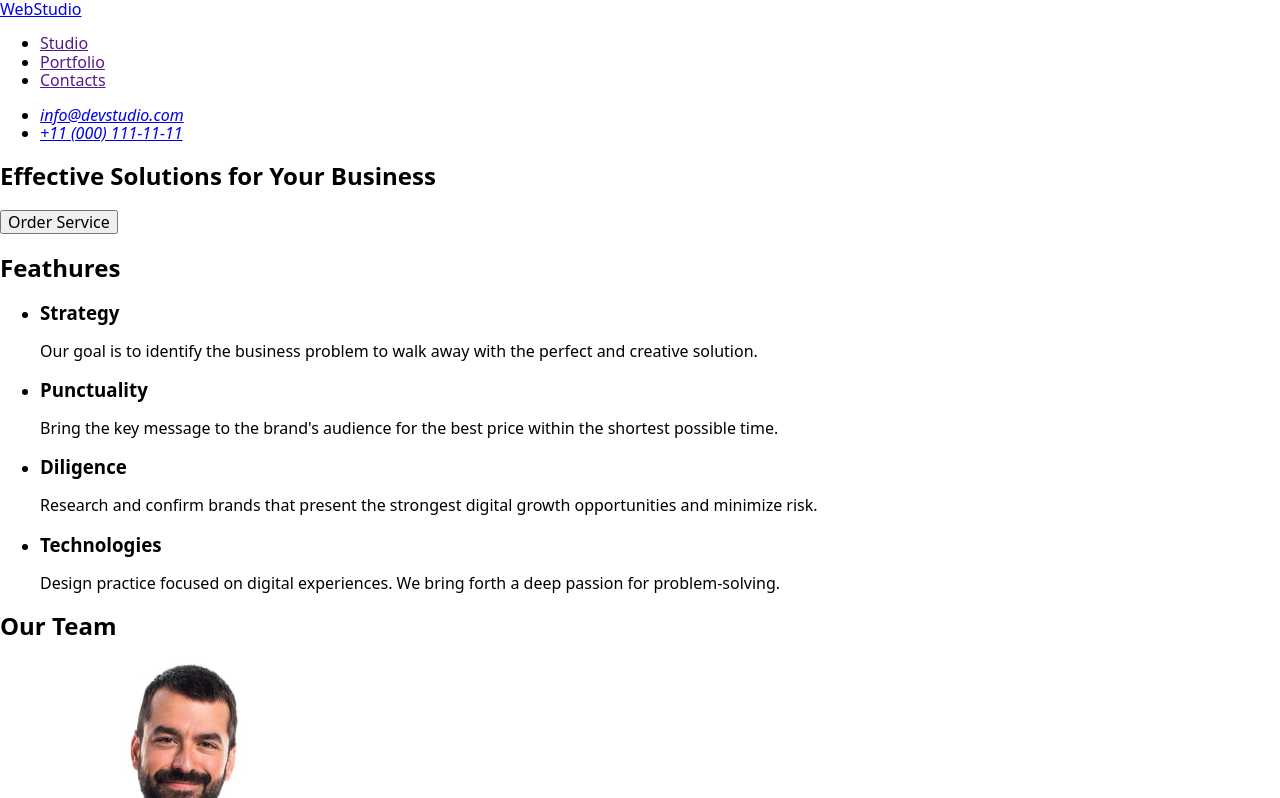
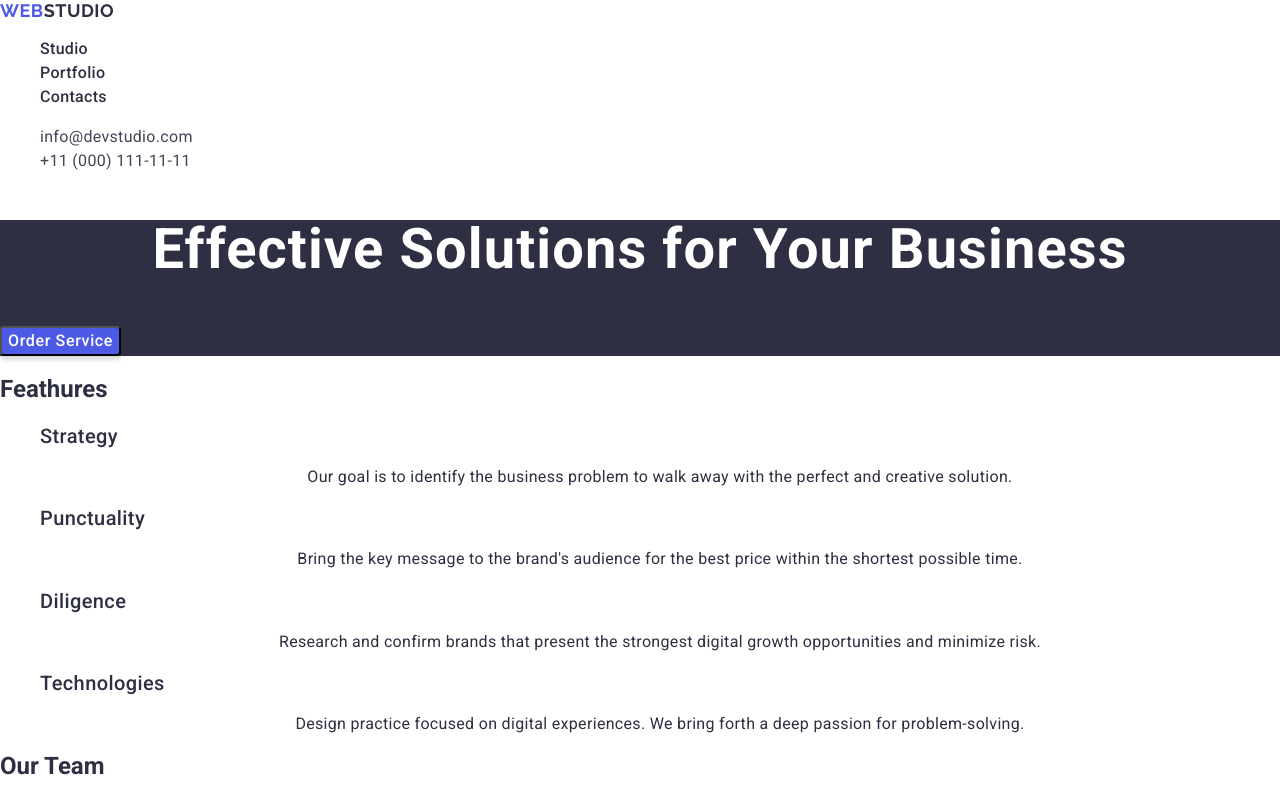
Before and after one commit to Illek/goit-markup-hw-02, a plain HTML site: page index.html in a window 1280 px wide. Shown: the top 798 px of the page. Drawn offline with nearby package versions, Linux system fonts and the light colour scheme.

Commit message:
Add feathures
Add fonts
add styles
add classes
style button

```diff
--- a/css/styles.css
+++ b/css/styles.css
@@ -1,5 +1,127 @@
 body {
-  font-family: "Roboto", "Raleway", "San-Serif";
-  background-color: ##FFFFFF;
-  color: #434455;
+  font-family: "Roboto", "San-Serif";
+  background-color: #ffffff;
+  color: #2E2F42;
 }
+
+a {
+  text-decoration: none;
+}
+
+ul {
+  list-style-type: none;
+}
+
+/*---------- Header section ----------*/
+
+.header-logo {
+font-family: Raleway;
+  font-size: 18px;
+  font-weight: 700;
+  line-height: 1.17;
+  letter-spacing: 0.03em;
+  text-transform: uppercase;
+  color: #2E2F42;
+}
+
+.span-blue {
+  color: #4D5AE5
+}
+
+.header-nav-link {
+  font-size: 16px;
+    font-weight: 500;
+    line-height: 1.5;
+    letter-spacing: 0.02em;
+    color: #2E2F42;
+}
+
+.address-link {
+  font-size: 16px;
+    line-height: 1.5;
+    letter-spacing: 0.02em;
+    color: #434455;
+    font-style: normal;
+}
+
+
+.address-link:hover,
+.address-link:focus,
+.header-nav-link:hover,
+.header-nav-link:focus {
+  color: #404BBF
+}
+
+/*---------- Main container ----------*/
+/*---------- Hero section ----------*/
+.main {
+
+}
+
+.main-hero {
+  background-color: #2E2F42;
+}
+
+.main-title {
+  color:  #FFF;
+    text-align: center;
+    font-size: 56px;
+    font-weight: 700;
+    line-height: 1.07;
+    letter-spacing: 0.02em;
+}
+
+.main-btn {
+  border-radius: 4px;
+    background:  #4D5AE5;
+    box-shadow: 0px 4px 4px 0px rgba(0, 0, 0, 0.15);
+    cursor: pointer;
+    color: #FFF;
+      font-size: 16px;
+      font-weight: 500;
+      line-height: 1.5;
+      letter-spacing: 0.04em;
+}
+
+.main-btn:hover {
+  border-radius: 4px;
+    background: #404BBF;
+    box-shadow: 0px 4px 4px 0px rgba(0, 0, 0, 0.15);
+    cursor: pointer;
+    color: #FFF;
+    font-size: 16px;
+    font-weight: 500;
+    line-height: 1.5;
+    letter-spacing: 0.04em;
+}
+
+/*----------title/text styles----------*/
+
+.css-title-two {
+color: #2E2F42;
+  font-size: 36px;
+  font-weight: 700;
+  line-height: 1.1;
+  letter-spacing: 0.02em;
+  text-transform: capitalize;
+}
+
+.css-title-three {
+  color: #2E2F42;
+    font-size: 20px;
+    font-weight: 500;
+    line-height: 1.2;
+    letter-spacing: 0.02em;
+}
+
+.css-main-text {
+  color:m#434455;
+    text-align: center;
+    font-size: 16px;
+    font-style: normal;
+    font-weight: 400;
+    line-height: 1,5;
+    letter-spacing: 0.02em;
+}
+
+/*---------- Feathures section ----------*/
--- a/index.html
+++ b/index.html
@@ -8,14 +8,14 @@
     <link href="https://fonts.googleapis.com/css2?family=Raleway:wght@700&family=Roboto:wght@400;500;700&display=swap"
         rel="stylesheet">
     <link rel="stylesheet" href="https://cdn.jsdelivr.net/npm/modern-normalize@2.0.0/modern-normalize.min.css">
-    <link rel="stylesheets" href="./css/styles.css" />
+    <link rel="stylesheet" href="./css/styles.css" />
     <title>webstudio</title>
     </head>
     <body>
-        <header>
+        <header class="header">
             <nav class="header-nav">
-                <a href="./index.html">WebStudio</a>
-                <ul>
+                <a class="header-logo" href="./index.html"><span class="span-blue">Web</span>Studio</a>
+                <ul class="header-nav-list">
                     <li><a class="header-nav-link" href="" target="_blank" rel="noopener noreferrer">Studio</a>
                     </li>
                     <li><a class="header-nav-link" href="" target="_blank" rel="noopener noreferrer">Portfolio</a>
@@ -24,48 +24,48 @@
                     </li>
                 </ul>
             </nav>
-            <address>
-                <ul>
+            <address class="address">
+                <ul class="address-list">
                     <li>
-                        <a href="mailto:info@devstudio.com">info@devstudio.com</a>
+                        <a class="address-link" href="mailto:info@devstudio.com">info@devstudio.com</a>
                     </li>
                     <li>
-                        <a href=tel:+110001111111>+11 (000) 111-11-11</a>
+                        <a class="address-link" href=tel:+110001111111>+11 (000) 111-11-11</a>
                     </li>
                 </ul>
             </address>
         </header>
-        <main>
+        <main class="main">
                             <!-- Секция 1 -->
-            <section>
-                <h1>Effective Solutions for Your Business</h1>
-                <button type="button">Order Service</button>
+            <section class="main-hero">
+                <h1 class =main-title>Effective Solutions for Your Business</h1>
+                <button class="main-btn" type="button">Order Service</button>
             </section>
                             <!-- Секция 2 -->
-            <section class="section-two">
-                <h2>Feathures</h2>
-                <ul>
-                    <li>
-                        <h3>Strategy</h3>
-                        <p>
+            <section class="main-two">
+                <h2 class="feathures-title">Feathures</h2>
+                <ul class="feathures-list">
+                    <li class="feathures-list-item">
+                        <h3 class="css-title-three">Strategy</h3>
+                        <p class="css-main-text">
                             Our goal is to identify the business problem to walk away with the perfect and creative solution.
                         </p>
                     </li>
-                    <li>
-                        <h3>Punctuality</h3>
-                        <p>
+                    <li class="feathures-list-item">
+                        <h3 class="css-title-three">Punctuality</h3>
+                        <p class="css-main-text">
                             Bring the key message to the brand's audience for the best price within the shortest possible time.
                         </p>
                     </li>
-                    <li>
-                        <h3>Diligence</h3>
-                        <p>
+                    <li class="feathures-list-item">
+                        <h3 class="css-title-three">Diligence</h3>
+                        <p class="css-main-text">
                             Research and confirm brands that present the strongest digital growth opportunities and minimize risk.
                         </p>
                     </li>
-                    <li>
-                        <h3>Technologies</h3>
-                        <p>
+                    <li class="feathures-list-item">
+                        <h3 class="css-title-three">Technologies</h3>
+                        <p class="css-main-text">
                             Design practice focused on digital experiences. We bring forth a deep passion for problem-solving.
                         </p>
                     </li>
```
